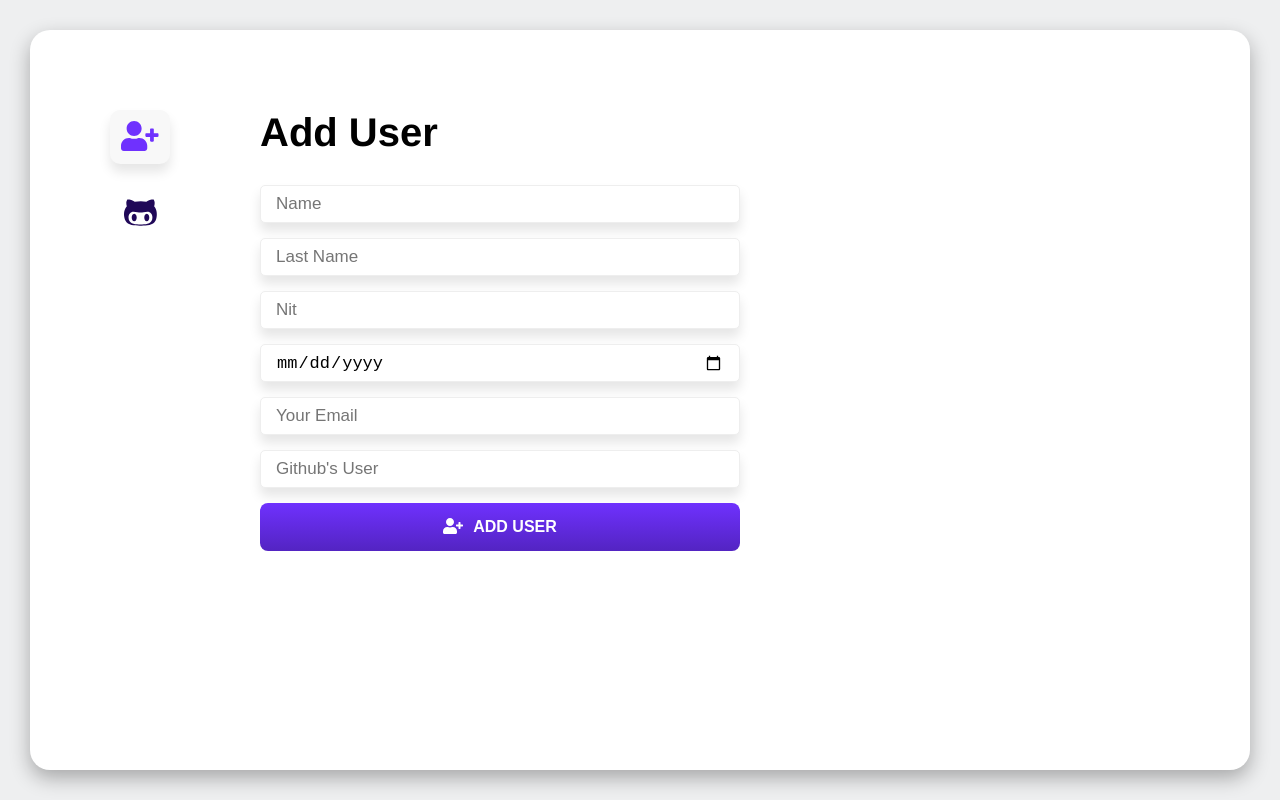
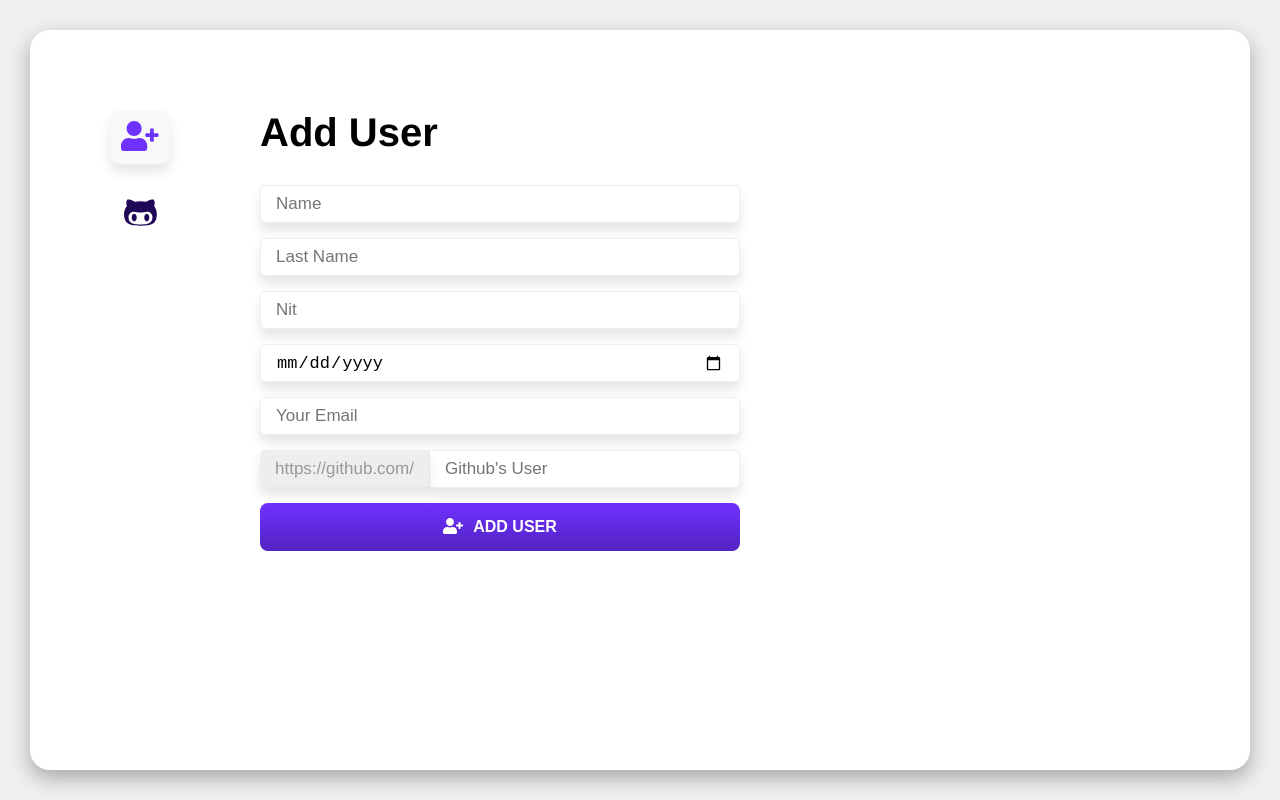
Before and after one commit to jmejia1221/github_search, a Next.js app: page / in a window 1280 px wide. Built offline with nearby package versions, Linux system fonts and the light colour scheme.

Commit message:
Refactoring code

```diff
--- a/components/Forms/UserForm/index.jsx
+++ b/components/Forms/UserForm/index.jsx
@@ -13,9 +13,6 @@ import styles from './UserForm.module.scss';
 import Input from '../../UI/Input';
 import Button from '../../UI/Button';
 
-const UserForm = () => {
-    const router = useRouter();
-    const [cookie, setCookie] = useCookies(["user"]);
 const userForm = {
     name: {
         elementType: 'input',
@@ -88,7 +85,8 @@ const UserForm = () => {
         elementType: 'input',
         elementConfig: {
             type: 'text',
-                placeholder: 'Github\'s User'
+            placeholder: 'Github\'s User',
+            extendplaceholder: 'https://github.com/'
         },
         value: '',
         validation: {
@@ -98,6 +96,10 @@ const UserForm = () => {
         touched: false
     }
 }
+
+const UserForm = () => {
+    const router = useRouter();
+    const [cookie, setCookie] = useCookies(["user"]);
     const [addUserForm, setAddUserForm] = useState(userForm)
 
     const addUserHandler = (e) => {
@@ -113,7 +115,17 @@ const UserForm = () => {
             maxAge: 3600, // Expires after 1hr
             sameSite: true,
         });
+        // Updating data calling root route
         router.push('/');
+
+        // Cleaning up data after have sent it
+        const updateUserForm = {
+            ...addUserForm
+        };
+        for (let key in updateUserForm) {
+            updateUserForm[key].value = '';
+        }
+        setAddUserForm(updateUserForm);
     }
 
     const inputChangeHandler = (e, inputIdentifier) => {
@@ -131,6 +143,7 @@ const UserForm = () => {
         setAddUserForm(updateUserForm);
     }
 
+    // Creating a new array to map the input elements
     const formElementsArray = [];
     for (let key in addUserForm) {
         formElementsArray.push({
--- a/components/Search/SearchContent/index.jsx
+++ b/components/Search/SearchContent/index.jsx
@@ -92,7 +92,7 @@ const SearchContent = (props) => {
                             </tbody>
                         </table>
                     ) : (
-                        <p className={styles.noFound}>Data no found</p>
+                        <p className={styles.noFound}>Data no found yet.</p>
                     )
                 }
             </div>
--- a/components/UI/Input/Input.module.scss
+++ b/components/UI/Input/Input.module.scss
@@ -1,4 +1,6 @@
 .inputContent {
+    position: relative;
+    display: flex;
     .input {
         width: 100%;
         padding: 0 1.5rem;
@@ -9,4 +11,24 @@
         border: 1px solid var(--grey-lighter);
         box-shadow: 0 .8rem 1.2rem rgba(0,0,0,0.1);
     }
+    .extendPlaceholder {
+        position: relative;
+        width: auto;
+        padding: 0 1.5rem;
+        height: 3.7rem;
+        line-height: 3.8rem;
+        margin-bottom: 1.5rem;
+        font-size: 1.7rem;
+        border-radius: .5rem;
+        color: var(--grey);
+        border-top-right-radius: 0;
+        border-bottom-right-radius: 0;
+        background-color: var(--grey-lighter);
+        // border: 1px solid var(--grey-lighter);
+        box-shadow: 0 .8rem 1.2rem rgba(0,0,0,0.1);
+        & + input {
+            border-top-left-radius: 0;
+            border-bottom-left-radius: 0;
+        }
+    }
 }
--- a/components/UI/Input/index.jsx
+++ b/components/UI/Input/index.jsx
@@ -34,6 +34,10 @@ const Input = (props) => {
     }
     return (
         <div className={styles.inputContent}>
+            { props.elementConfig.extendplaceholder &&
+                <span className={styles.extendPlaceholder}>
+                    {props.elementConfig.extendplaceholder}
+                </span>}
             { props.label && <label>{props.label}</label> }
             {inputElement}
         </div>
--- a/components/UserList/UserList.module.scss
+++ b/components/UserList/UserList.module.scss
@@ -10,6 +10,12 @@
     .item {
         flex: 1 1 35%;
         margin-bottom: 2rem;
+        .itemInfo {
+            margin-bottom: .5rem;
+            &:last-child {
+                margin-bottom: 0;
+            }
+        }
         &:last-child {
             margin-bottom: 0;
         }
--- a/components/UserList/index.jsx
+++ b/components/UserList/index.jsx
@@ -8,31 +8,31 @@ const UserList = (props) => {
     return (
         <ul className={styles.UserList}>
             <li className={styles.item}>
-                <div>
+                <div className={styles.itemInfo}>
                     <strong>Name: </strong>
                     <span>{props.user.name}</span>
                 </div>
-                <div>
+                <div className={styles.itemInfo}>
                     <strong>Last Name: </strong>
                     <span>{props.user.lastName}</span>
                 </div>
             </li>
             <li className={styles.item}>
-                <div>
+                <div className={styles.itemInfo}>
                     <strong>Nit: </strong>
                     <span>{props.user.nit}</span>
                 </div>
-                <div>
+                <div className={styles.itemInfo}>
                     <strong>Birthday: </strong>
                     <span>{props.user.birthday}</span>
                 </div>
             </li>
             <li className={styles.item}>
-                <div>
+                <div className={styles.itemInfo}>
                     <strong>Email: </strong>
                     <span>{props.user.email}</span>
                 </div>
-                <div>
+                <div className={styles.itemInfo}>
                     <strong>Github's User: </strong>
                     <span>{props.user.github}</span>
                 </div>
--- a/pages/index.jsx
+++ b/pages/index.jsx
@@ -28,7 +28,7 @@ const inputSearchConfig = {
     elementType: 'input',
     elementConfig: {
         type: 'text',
-        placeholder: 'Search User\' Repository'
+        placeholder: 'Search User\' Repositories'
     },
     value: '',
     validation: {
```
Lines whose indentation alone changed are shown as unchanged.
